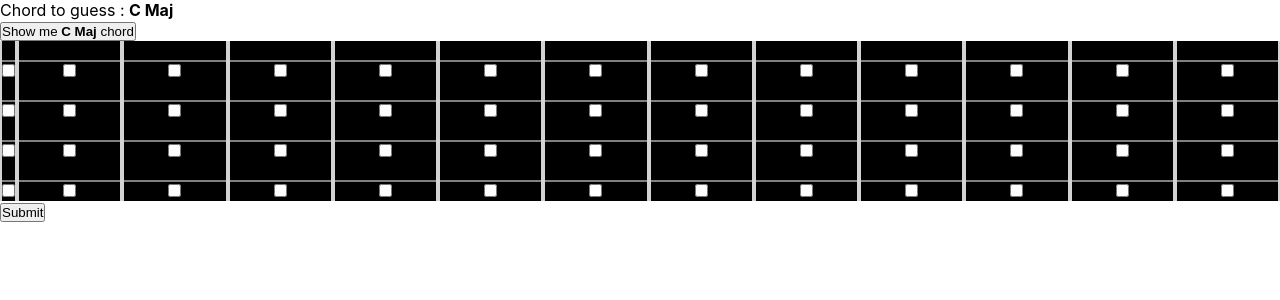
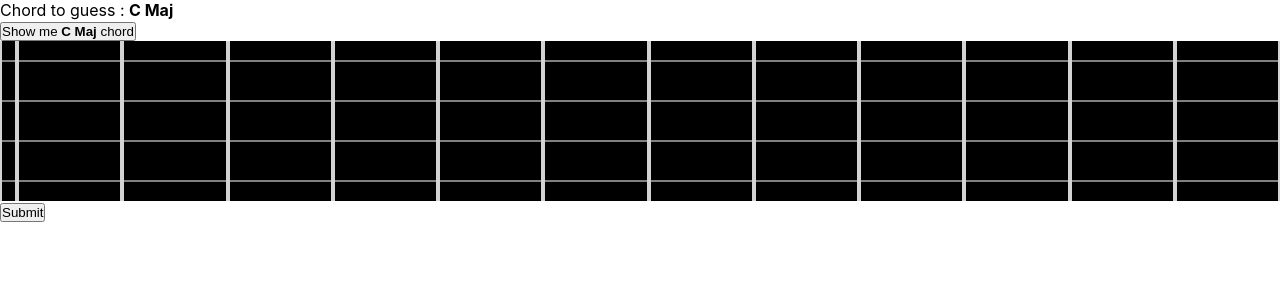
Before and after one commit to dFegnoux/chords-learner, a React (Create React App) app: page / in a window 1280 px wide. Shown: the top 300 px of the page. Built offline with nearby package versions, Linux system fonts and the light colour scheme.

Commit message:
Rename neckboard to fretboard, then show chord in a better style

```diff
--- a/src/App.css
+++ b/src/App.css
@@ -4,7 +4,7 @@
   box-sizing: border-box;
 }
 
-.neckboard {
+.fretboard {
   width: 100%;
   display: flex;
   flex-direction: column;
@@ -15,6 +15,8 @@
   flex: 1;
   display: flex;
   flex-direction: row;
+
+  background: black;
 }
 
 .fret {
@@ -24,12 +26,21 @@
   justify-content: center;
   align-items: center;
   position: relative;
+  min-height: 30px;
+  cursor: pointer;
 
   border-left: 2px solid lightgrey;
   border-right: 2px solid lightgrey;
-  background: black;
 
   color: white;
+}
+
+.fret input {
+  opacity: 0;
+}
+
+.fret:hover {
+  background: rgba(255, 255, 255, 0.3);
 }
 
 .fret:first-child {
@@ -55,3 +66,7 @@
 .note {
   opacity: 0;
 }
+
+.hint {
+  background: rgba(81, 255, 0, 0.808);
+}
--- a/src/App.js
+++ b/src/App.js
@@ -1,10 +1,10 @@
 import React, { Component } from "react";
 import "./App.css";
 
-import Neckboard from "./Neckboard";
-import { getChordFromRoot } from "./constants/Chords";
-import { getNoteByName } from "./constants/Notes";
-import { getScaleNotesFromRoot } from "./constants/Scales";
+import Fretboard from "./Fretboard";
+import { getChordFromRoot } from "./helpers/Chords";
+import { getNoteByName } from "./helpers/Notes";
+import { getScaleNotesFromRoot } from "./helpers/Scales";
 
 class App extends Component {
   state = {
@@ -37,7 +37,7 @@ class App extends Component {
         </div>
 
         <form>
-          <Neckboard
+          <Fretboard
             neckboardSchemas={{
               fretsPerString: 12,
               strings: [
--- a/src/Fret.js
+++ b/src/Fret.js
@@ -4,7 +4,8 @@ import PropTypes from "prop-types";
 class Fret extends Component {
   static propTypes = {
     note: PropTypes.object,
-    checked: PropTypes.bool
+    checked: PropTypes.bool,
+    hintEnabled: PropTypes.bool
   };
 
   static defaultProps = {
@@ -12,9 +13,13 @@ class Fret extends Component {
   };
 
   render() {
-    const { note, checked } = this.props;
+    const { note, checked, hintEnabled } = this.props;
     return (
-      <div className={`fret${checked ? " checked" : ""}`}>
+      <div
+        className={`fret${checked ? " checked" : ""}${
+          hintEnabled ? " hint" : ""
+        }`}
+      >
         <div className="note">{note.name}</div>
         <div>
           <input
--- a/src/Neckboard.js
+++ b/src/Fretboard.js
@@ -1,9 +1,9 @@
 import React, { Component } from "react";
-import { goToIntervalAfter } from "./constants/Notes";
+import { goToIntervalAfter } from "./helpers/Notes";
 import PropTypes from "prop-types";
 import String from "./String";
 
-class Neckboard extends Component {
+class Fretboard extends Component {
   static propTypes = {
     notesToDisplay: PropTypes.array
   };
@@ -15,7 +15,7 @@ class Neckboard extends Component {
   constructor(props) {
     super(props);
     this.state = {
-      neckboard: []
+      fretboard: []
     };
   }
 
@@ -37,7 +37,7 @@ class Neckboard extends Component {
     return string;
   }
 
-  buildNeckboard(neckboardSchemas) {
+  buildFretboard(neckboardSchemas) {
     return neckboardSchemas.strings.map(firstNote =>
       this.buildString(firstNote, neckboardSchemas.fretsPerString)
     );
@@ -45,36 +45,38 @@ class Neckboard extends Component {
 
   componentDidMount() {
     this.setState({
-      neckboard: this.buildNeckboard(this.props.neckboardSchemas)
+      fretboard: this.buildFretboard(this.props.neckboardSchemas)
     });
   }
 
+  checkNote(note, string) {}
+
   componentDidUpdate(prevProps) {
     const { notesToDisplay } = this.props;
-    const { neckboard } = this.state;
+    const { fretboard } = this.state;
     if (
       notesToDisplay.length &&
       notesToDisplay.length !== prevProps.notesToDisplay.length
     ) {
-      const updatedFretboard = neckboard.map(string => {
+      const updatedFretboard = fretboard.map(string => {
         return string.map(fret => {
           return {
             ...fret,
-            checked: !!notesToDisplay.find(note => note.name === fret.name)
+            hintEnabled: !!notesToDisplay.find(note => note.name === fret.name)
           };
         });
       });
       this.setState({
-        neckboard: updatedFretboard
+        fretboard: updatedFretboard
       });
     }
   }
 
   render() {
-    const { neckboard } = this.state;
+    const { fretboard } = this.state;
     return (
-      <div className="neckboard">
-        {neckboard.map(stringNotes => (
+      <div className="fretboard">
+        {fretboard.map(stringNotes => (
           <String
             key={`${stringNotes[0].name}${stringNotes[0].octave}-string`}
             notes={stringNotes}
@@ -85,4 +87,4 @@ class Neckboard extends Component {
   }
 }
 
-export default Neckboard;
+export default Fretboard;
--- a/src/String.js
+++ b/src/String.js
@@ -11,6 +11,7 @@ class String extends Component {
             note={note}
             fretNumber={index}
             checked={note.checked}
+            hintEnabled={note.hintEnabled}
           />
         ))}
       </div>
```
Also changed, not shown: src/helpers/Chords.js (renamed from src/constants/Chords.js), src/helpers/Notes.js (renamed from src/constants/Notes.js), src/helpers/Scales.js (renamed from src/constants/Scales.js).
